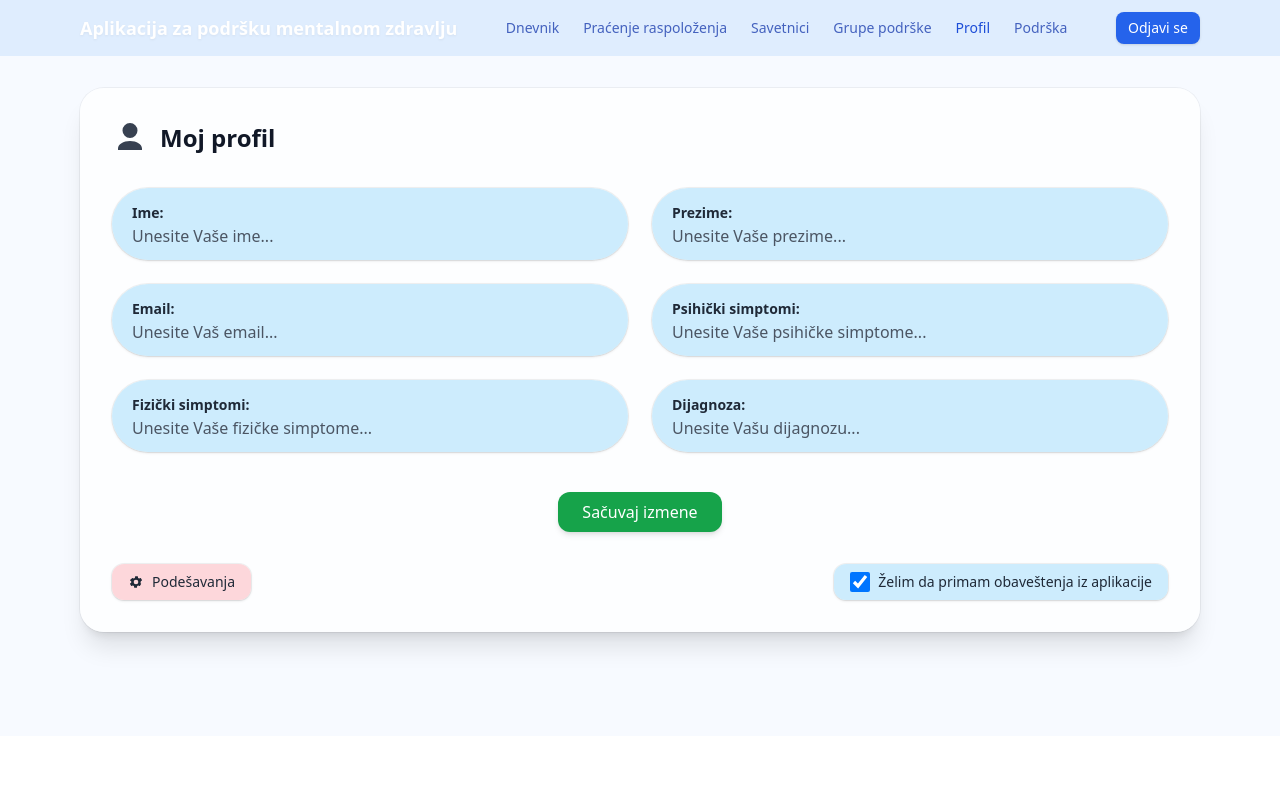
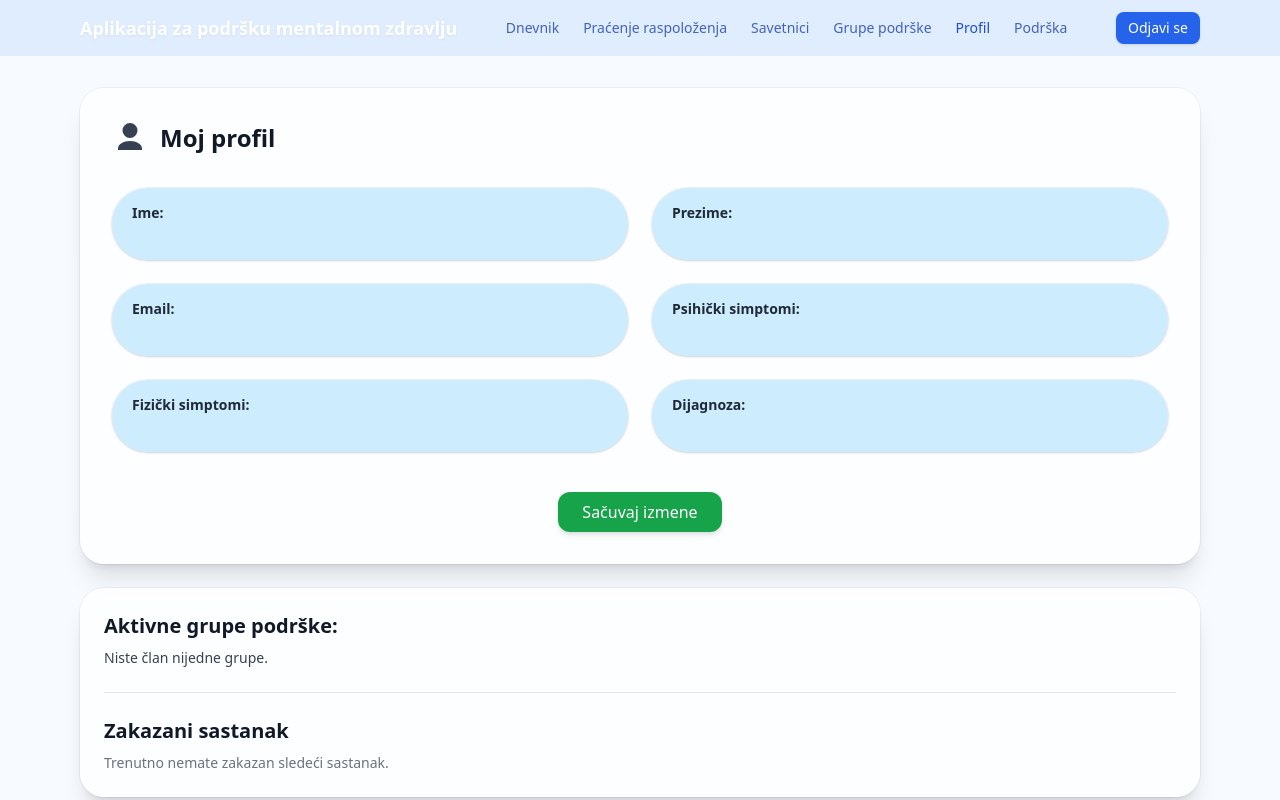
Before and after one commit to Maja720/mental-health-app, a React (Create React App) app: page /profile in a window 1280 px wide. Shown: the top 800 px of the page. Built offline with nearby package versions, Linux system fonts and the light colour scheme; no server answers; the database is empty; sample sign-in values are in the browser's storage.

Commit message:
Adding hook for real time querying and populating in Profile page

```diff
--- a/src/App.js
+++ b/src/App.js
@@ -24,12 +24,10 @@ export default function App() {
         <Header />
 
         <Routes>
-          {/* Landing: login */}
           <Route path="/" element={<Navigate to="/login" replace />} />
           <Route path="/login" element={<Login />} />
           <Route path="/register" element={<Register />} />
 
-          {/* Zaštićene rute */}
           <Route
             path="/dashboard"
             element={
@@ -87,7 +85,6 @@ export default function App() {
             }
           />
 
-          {/* fallback */}
           <Route path="*" element={<Navigate to="/login" replace />} />
         </Routes>
 
--- a/src/components/profile/Profile.jsx
+++ b/src/components/profile/Profile.jsx
@@ -1,25 +1,133 @@
-import { useState } from 'react';
+import { useEffect, useMemo, useRef, useState } from 'react';
 import ProfileField from './ProfileField';
+import { db } from '../../firebase/firebaseConfig';
+import {
+  collection,
+  doc,
+  getDoc,
+  query,
+  where,
+  orderBy,
+  limit,
+} from 'firebase/firestore';
+import { useAuth } from '../../contexts/AuthContext';
+import { useQueryRT } from '../../hooks/useQuery';
 
 export default function Profile() {
+  const { user } = useAuth();
+  const uid = user?.uid ?? null;
+
   const [firstName, setFirstName] = useState('');
   const [lastName, setLastName] = useState('');
   const [email, setEmail] = useState('');
-  const [phys, setPhys] = useState(''); // fizički simptomi
-  const [psych, setPsych] = useState(''); // psihički simptomi
-  const [diag, setDiag] = useState(''); // dijagnoza
-  const [notify, setNotify] = useState(true);
+  const [phys, setPhys] = useState('');
+  const [psych, setPsych] = useState('');
+  const [diag, setDiag] = useState('');
 
+  const [loading, setLoading] = useState(true);
   const [saving, setSaving] = useState(false);
   const [saved, setSaved] = useState(false);
+  const [error, setError] = useState('');
+
+  const nowRef = useRef(new Date());
+
+  const groupsQ = useMemo(() => {
+    if (!uid) return null;
+    return query(
+      collection(db, 'supportGroups'),
+      where('members', 'array-contains', uid)
+    );
+  }, [uid]);
+  const { docs: userGroups = [], loading: groupsLoading } = useQueryRT(groupsQ);
+
+  const apptQ = useMemo(() => {
+    if (!uid) return null;
+    return query(
+      collection(db, 'users', uid, 'appointments'),
+      orderBy('date', 'asc'),
+      where('date', '>=', nowRef.current),
+      limit(1)
+    );
+  }, [uid]);
+  const { docs: apptDocs = [], loading: apptLoading } = useQueryRT(apptQ);
+
+  const nextAppt = useMemo(() => {
+    if (!apptDocs.length) return null;
+    const a = apptDocs[0];
+    const date = a.date?.toDate ? a.date.toDate() : new Date(a.date);
+    return { counselorName: a.counselorName ?? 'Savetnik', date };
+  }, [apptDocs]);
+
+  useEffect(() => {
+    let ok = true;
+    (async () => {
+      try {
+        if (!uid) return;
+        setLoading(true);
+        const snap = await getDoc(doc(db, 'users', uid));
+        if (snap.exists() && ok) {
+          const d = snap.data();
+          setFirstName(d.firstName ?? '');
+          setLastName(d.lastName ?? '');
+          setEmail(d.email ?? user?.email ?? '');
+          setPsych(
+            Array.isArray(d.psychSymptoms)
+              ? d.psychSymptoms.join(', ')
+              : (d.psychSymptoms ?? '')
+          );
+          setPhys(
+            Array.isArray(d.physSymptoms)
+              ? d.physSymptoms.join(', ')
+              : (d.physSymptoms ?? '')
+          );
+          setDiag(d.diagnosis ?? '');
+        }
+        setError('');
+      } catch (e) {
+        console.error(e);
+        if (ok) setError('Ne mogu da učitam profil.');
+      } finally {
+        if (ok) setLoading(false);
+      }
+    })();
+    return () => {
+      ok = false;
+    };
+  }, [uid, user]);
 
   const handleSave = async () => {
+    if (!uid) return;
     setSaving(true);
     setSaved(false);
+    setError('');
     try {
-      // TODO: ovde ubaci Firestore upis (npr. setDoc(doc(db,'profiles', userId), {...}))
-      await new Promise((r) => setTimeout(r, 600)); // demo delay
+      const psychArr = psych
+        .split(',')
+        .map((s) => s.trim())
+        .filter(Boolean);
+      const physArr = phys
+        .split(',')
+        .map((s) => s.trim())
+        .filter(Boolean);
+
+      const { setDoc, doc: docRef } = await import('firebase/firestore');
+      await setDoc(
+        docRef(db, 'users', uid),
+        {
+          firstName: firstName.trim(),
+          lastName: lastName.trim(),
+          email: email.trim().toLowerCase(),
+          psychSymptoms: psychArr,
+          physSymptoms: physArr,
+          diagnosis: diag.trim(),
+          updatedAt: new Date(),
+        },
+        { merge: true }
+      );
       setSaved(true);
+    } catch (e) {
+      console.error(e);
+      setError('Greška pri čuvanju.');
     } finally {
       setSaving(false);
       setTimeout(() => setSaved(false), 2000);
@@ -29,11 +137,8 @@ export default function Profile() {
   return (
     <main className="min-h-[calc(100vh-120px)] bg-blue-50/50">
       <div className="mx-auto max-w-6xl px-4 py-8">
-        {/* velika kartica */}
         <div className="rounded-3xl bg-white/80 p-8 shadow-xl ring-1 ring-black/5">
-          {/* zaglavlje sa ikonom i naslovom */}
           <div className="mb-8 flex items-center gap-3">
-            {/* korisnik ikonica */}
             <svg
               xmlns="http://www.w3.org/2000/svg"
               className="h-9 w-9 text-gray-700"
@@ -45,48 +150,44 @@ export default function Profile() {
             <h1 className="text-2xl font-semibold text-gray-900">Moj profil</h1>
           </div>
 
-          {/* forma: 2 kolone na md+ */}
+          {loading ? (
+            <p className="text-gray-600">Učitavanje...</p>
+          ) : (
+            <>
               <div className="grid grid-cols-1 gap-6 md:grid-cols-2">
                 <ProfileField
                   label="Ime:"
-              placeholder="Unesite Vaše ime..."
                   value={firstName}
                   onChange={setFirstName}
                 />
                 <ProfileField
                   label="Prezime:"
-              placeholder="Unesite Vaše prezime..."
                   value={lastName}
                   onChange={setLastName}
                 />
                 <ProfileField
                   label="Email:"
-              placeholder="Unesite Vaš email..."
+                  type="email"
                   value={email}
                   onChange={setEmail}
-              type="email"
                 />
                 <ProfileField
                   label="Psihički simptomi:"
-              placeholder="Unesite Vaše psihičke simptome..."
                   value={psych}
                   onChange={setPsych}
                 />
                 <ProfileField
                   label="Fizički simptomi:"
-              placeholder="Unesite Vaše fizičke simptome..."
                   value={phys}
                   onChange={setPhys}
                 />
                 <ProfileField
                   label="Dijagnoza:"
-              placeholder="Unesite Vašu dijagnozu..."
                   value={diag}
                   onChange={setDiag}
                 />
               </div>
 
-          {/* Save dugme */}
               <div className="mt-10 flex justify-center">
                 <button
                   onClick={handleSave}
@@ -97,39 +198,57 @@ export default function Profile() {
                 </button>
               </div>
 
-          {/* donji red: podešavanja i checkbox */}
-          <div className="mt-8 flex flex-col items-start gap-4 md:flex-row md:items-center md:justify-between">
-            <button
-              type="button"
-              className="inline-flex items-center gap-2 rounded-xl bg-rose-200/80 px-4 py-2 text-sm font-medium text-gray-800 shadow ring-1 ring-black/5 hover:bg-rose-200"
-            >
-              {/* zupčanik */}
-              <svg
-                xmlns="http://www.w3.org/2000/svg"
-                className="h-4 w-4"
-                viewBox="0 0 24 24"
-                fill="currentColor"
-              >
-                <path d="M19.14 12.94a7.5 7.5 0 0 0 0-1.88l1.7-1.32a.5.5 0 0 0 .12-.66l-1.6-2.77a.5.5 0 0 0-.62-.22l-2 .8a7.45 7.45 0 0 0-1.62-.94l-.3-2.1a.5.5 0 0 0-.5-.43h-3.2a.5.5 0 0 0-.5.43l-.3 2.1c-.57.22-1.11.52-1.62.94l-2-.8a.5.5 0 0 0-.62.22L3.03 9.08a.5.5 0 0 0 .12.66l1.7 1.32a7.5 7.5 0 0 0 0 1.88l-1.7 1.32a.5.5 0 0 0-.12.66l1.6 2.77c.14.24.43.34.68.24l2-.8c.5.41 1.05.74 1.62.94l.3 2.1c.05.25.26.43.5.43h3.2c.24 0 .45-.18.5-.43l.3-2.1c.57-.2 1.12-.53 1.62-.94l2 .8c.25.1.54 0 .68-.24l1.6-2.77a.5.5 0 0 0-.12-.66l-1.7-1.32ZM12 15.5a3.5 3.5 0 1 1 0-7 3.5 3.5 0 0 1 0 7Z" />
-              </svg>
-              Podešavanja
-            </button>
-
-            <label className="flex items-center gap-2 rounded-xl bg-sky-200/70 px-4 py-2 text-sm font-medium text-gray-800 shadow ring-1 ring-black/5">
-              <input
-                type="checkbox"
-                checked={notify}
-                onChange={(e) => setNotify(e.target.checked)}
-                className="h-5 w-5 rounded border-gray-300 text-blue-600 focus:ring-blue-500"
-              />
-              Želim da primam obaveštenja iz aplikacije
-            </label>
-          </div>
-
-          {/* success poruka */}
+              {error && (
+                <p className="mt-4 text-center text-sm font-medium text-red-600">
+                  {error}
+                </p>
+              )}
               {saved && (
                 <p className="mt-4 text-center text-sm font-medium text-green-700">
                   Izmene su sačuvane.
+                </p>
+              )}
+            </>
+          )}
+        </div>
+
+        <div className="mt-6 rounded-3xl bg-white/80 p-6 shadow-xl ring-1 ring-black/5">
+          <h2 className="text-xl font-semibold text-gray-900">
+            Aktivne grupe podrške:
+          </h2>
+          <p className="mt-2 text-sm text-gray-700">
+            {groupsLoading
+              ? 'Učitavam grupe…'
+              : userGroups.length
+                ? userGroups.map((g) => g.name ?? 'Bez naziva').join(', ')
+                : 'Niste član nijedne grupe.'}
+          </p>
+
+          <div className="mt-6 h-px w-full bg-gray-200" />
+
+          <h2 className="mt-6 text-xl font-semibold text-gray-900">
+            Zakazani sastanak
+          </h2>
+          {apptLoading ? (
+            <p className="mt-2 text-sm text-gray-500">
+              Učitavam zakazane termine…
+            </p>
+          ) : nextAppt ? (
+            <p className="mt-2 text-sm text-gray-700">
+              Zakazani sastanak kod{' '}
+              <span className="font-medium">{nextAppt.counselorName}</span>{' '}
+              <span className="font-medium">
+                {nextAppt.date.toLocaleDateString()} u{' '}
+                {nextAppt.date.toLocaleTimeString([], {
+                  hour: '2-digit',
+                  minute: '2-digit',
+                })}
+              </span>
+              .
+            </p>
+          ) : (
+            <p className="mt-2 text-sm text-gray-500">
+              Trenutno nemate zakazan sledeći sastanak.
             </p>
           )}
         </div>
--- /dev/null
+++ b/src/hooks/useCollection.js
@@ -0,0 +1,28 @@
+import { useEffect, useState } from 'react';
+import { collection, onSnapshot, query, orderBy } from 'firebase/firestore';
+import { db } from '../firebase/firebaseConfig';
+
+export function useCollection(
+  path,
+  sortField = 'createdAt',
+  direction = 'desc'
+) {
+  const [docs, setDocs] = useState([]);
+  const [loading, setLoading] = useState(true);
+
+  useEffect(() => {
+    if (!path) return;
+
+    const q = query(collection(db, path), orderBy(sortField, direction));
+
+    const unsub = onSnapshot(q, (snapshot) => {
+      const data = snapshot.docs.map((doc) => ({ id: doc.id, ...doc.data() }));
+      setDocs(data);
+      setLoading(false);
+    });
+
+    return () => unsub();
+  }, [path, sortField, direction]);
+
+  return { docs, loading };
+}
--- /dev/null
+++ b/src/hooks/useQuery.js
@@ -0,0 +1,40 @@
+import { useEffect, useState } from 'react';
+import { onSnapshot } from 'firebase/firestore';
+
+export function useQueryRT(q) {
+  const [docs, setDocs] = useState([]);
+  const [loading, setLoading] = useState(Boolean(q));
+  const [error, setError] = useState('');
+
+  useEffect(() => {
+    if (!q) {
+      setDocs([]);
+      setLoading(false);
+      setError('');
+      return;
+    }
+
+    setLoading(true);
+    const unsub = onSnapshot(
+      q,
+      (snap) => {
+        if ('docs' in snap) {
+          setDocs(snap.docs.map((d) => ({ id: d.id, ...d.data() })));
+        } else {
+          setDocs(snap.exists() ? [{ id: snap.id, ...snap.data() }] : []);
+        }
+        setLoading(false);
+        setError('');
+      },
+      (err) => {
+        console.error(err);
+        setError('Ne mogu da učitam podatke.');
+        setLoading(false);
+      }
+    );
+
+    return () => unsub();
+  }, [q]);
+
+  return { docs, loading, error };
+}
```
Lines whose indentation alone changed are shown as unchanged.
